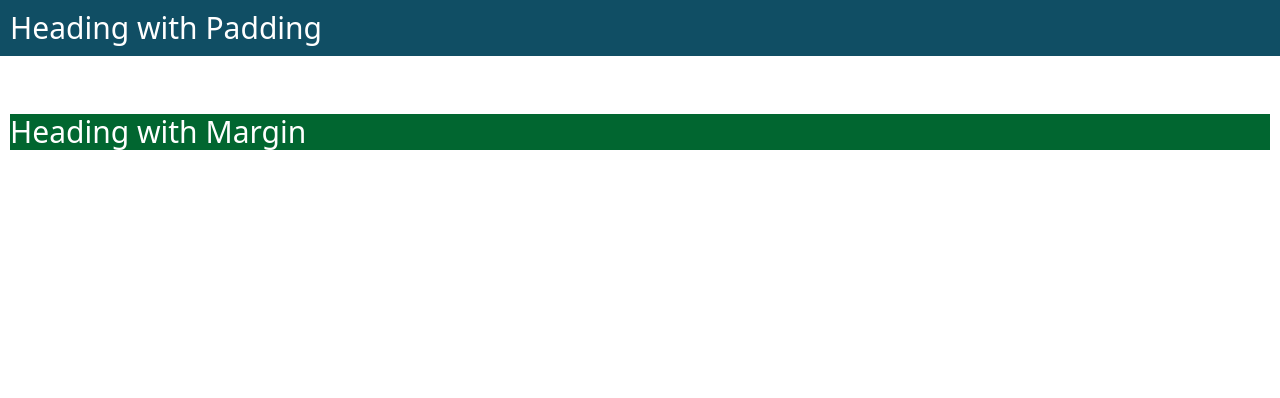
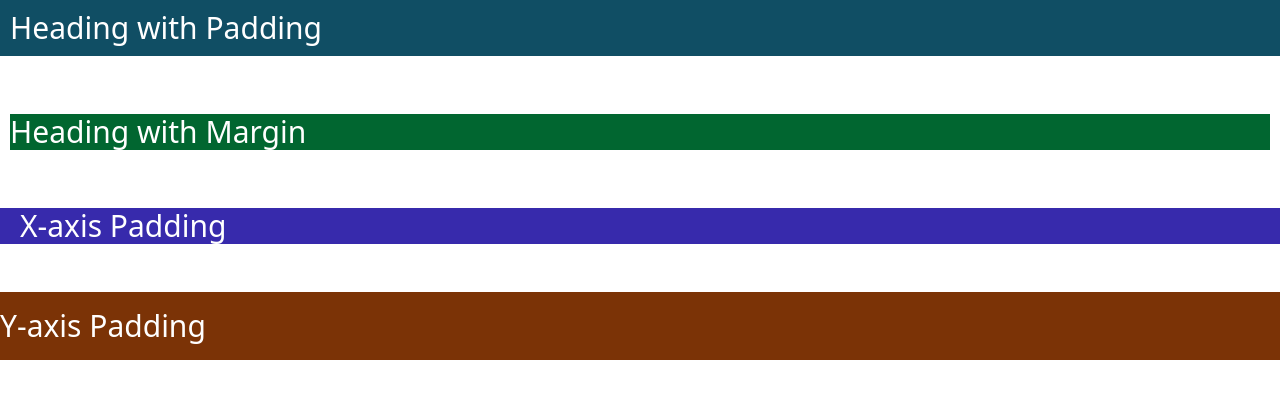
Before and after one commit to khannsameer/Tailwind-CSS, a website: page marginAndPadding.html in a window 1280 px wide. Drawn offline with Linux system fonts and the light colour scheme.

Commit message:
modified in marginAndPadding file

```diff
--- a/marginAndPadding.html
+++ b/marginAndPadding.html
@@ -11,5 +11,11 @@
     <br />
     <br />
     <h1 class="text-3xl bg-green-800 text-white m-2.5">Heading with Margin</h1>
+    <br />
+    <br />
+    <h1 class="text-3xl bg-indigo-800 text-white px-5">X-axis Padding</h1>
+    <br />
+    <br />
+    <h1 class="text-3xl bg-amber-900 text-white py-4">Y-axis Padding</h1>
   </body>
 </html>
```
Also changed, not shown: src/output.css.
